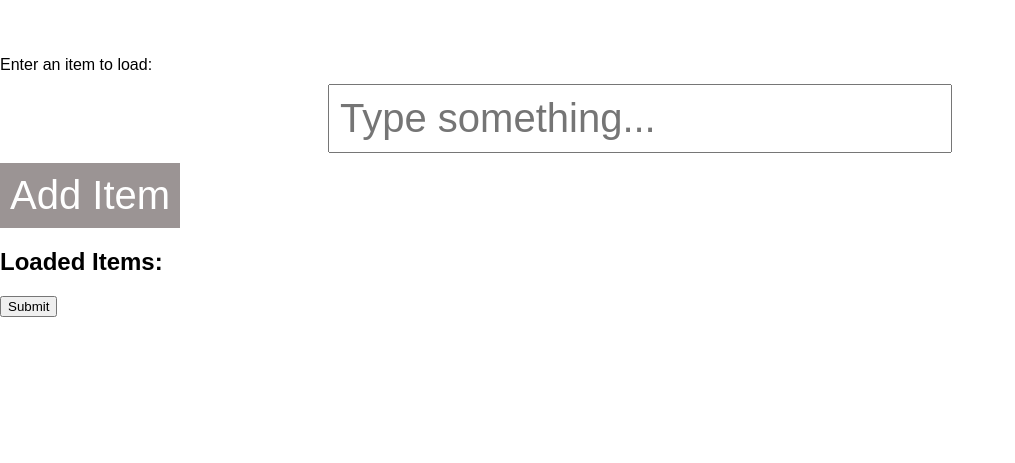
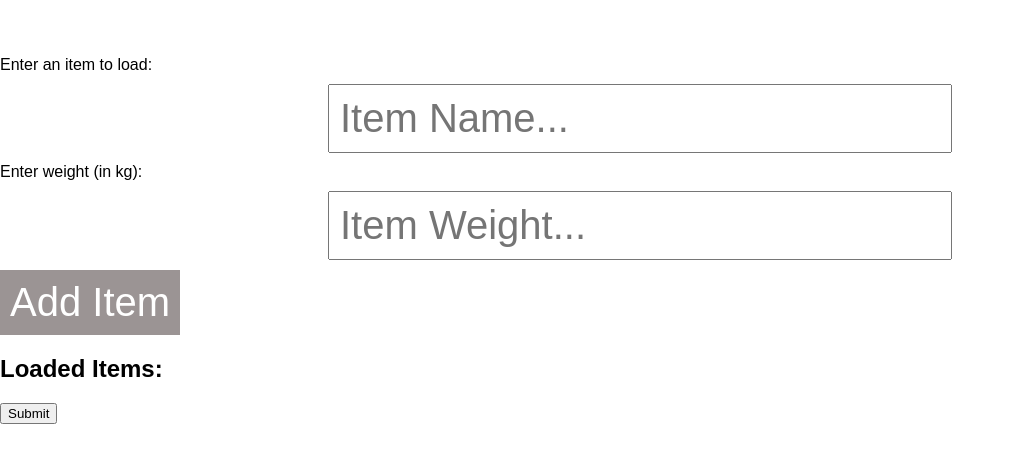
Before and after one commit to mryu003/MasterCargo, a Flask app: page /load in a window 1280 px wide. Shown: the part 60-523 px from the top of the page, without its empty margins (0-1015 px from the left). Run offline with Flask 3, Linux system fonts and the light colour scheme.

Commit message:
Added Input Weight

```diff
--- a/website/__init__.py
+++ b/website/__init__.py
@@ -122,7 +122,6 @@ def create_app(test_config=None):
 
         print("Session data on GET:", session.get('loaded_items', []))
         return resp
-
     @app.route('/balance')
     def balance():
         resp = make_response(render_template('balance.html'))
--- a/website/templates/load.html
+++ b/website/templates/load.html
@@ -16,11 +16,12 @@
             <p>New Item to Load:</p>
         </div>
 
-        <!--form to input new item-->
-
+        <!-- Form to input new item -->
         <form id="ItemForm">
             <label for="itemInput">Enter an item to load:</label>
-            <input type="text" id="itemInput" class="usernameInput" placeholder="Type something..." required>
+            <input type="text" id="itemInput" class="usernameInput" placeholder="Item Name..." required>
+            <label for="weightInput">Enter weight (in kg):</label>
+            <input type="number" id="weightInput" class="usernameInput" placeholder="Item Weight..." required>
             <button type="submit" class="signInButton">Add Item</button>
         </form>
 
@@ -29,14 +30,13 @@
             <!-- Render existing items from session -->
             {% for item in loaded_items %}
                 <li>
-                    {{ item }}
-                    <!-- Button to remove item -->
-                    <button type="button" class="removeButton" data-item="{{ item }}">Remove</button>
+                    {{ item.name }} - {{ item.weight }} kg
+                    <button type="button" class="removeButton" data-name="{{ item.name }}">Remove</button>
                 </li>
             {% endfor %}
         </ul>
 
-        <!--Form that submits all items to server-->
+        <!-- Form that submits all items to the server -->
         <form id="SubmitForm" method="POST" action="{{ url_for('load') }}">
             <input type="hidden" name="items" id="hiddenItems">
             <button type="submit" class="loginButton">Submit</button>
@@ -44,31 +44,38 @@
     </div>
 
     <script>
-        //Add and Submit items
+        // Array to hold items - temporarily
         const arrayOfItems = [];
 
         const itemForm = document.getElementById('ItemForm');
         const itemInput = document.getElementById('itemInput');
+        const weightInput = document.getElementById('weightInput');
         const itemList = document.getElementById('ItemList');
         const submitForm = document.getElementById('SubmitForm');
         const hiddenItems = document.getElementById('hiddenItems');
 
-        // Add items to the list and display them
+        // Add item to the list
         itemForm.addEventListener('submit', function (event) {
             event.preventDefault();
-            const newItem = itemInput.value.trim();
-            if (newItem) {
-                arrayOfItems.push(newItem);
+            // Read input values
+            const newName = itemInput.value.trim();
+            const newWeight = parseFloat(weightInput.value);
+            // Check if the name and weight are valid
+            if (newName && !isNaN(newWeight)) {
+                arrayOfItems.push({ name: newName, weight: newWeight });
                 displayItems();
                 itemInput.value = '';
+                weightInput.value = '';
+            } else {
+                alert("Please provide valid item name and weight!");
             }
         });
 
-        // Listener for user click on Remove button - then removes it
+        // Remove item from the list
         itemList.addEventListener('click', function (event) {
             if (event.target.classList.contains('removeButton')) {
-                const itemToRemove = event.target.getAttribute('data-item');
-                const itemIndex = arrayOfItems.indexOf(itemToRemove);
+                const itemToRemove = event.target.getAttribute('data-name');
+                const itemIndex = arrayOfItems.findIndex(item => item.name === itemToRemove);
                 if (itemIndex > -1) {
                     arrayOfItems.splice(itemIndex, 1);
                     displayItems();
@@ -76,25 +83,27 @@
             }
         });
 
+        // Submit items to server
         submitForm.addEventListener('submit', function (event) {
             event.preventDefault();
+
+            // Add items to hidden input and submit form
             hiddenItems.value = JSON.stringify(arrayOfItems);
             submitForm.submit();
         });
 
-
-        // Display all items - Using for debugging/can keep or delete
+        // Display items in the list
         function displayItems() {
             itemList.innerHTML = '';
             arrayOfItems.forEach((item) => {
+                // Create a new list item element
                 const listItem = document.createElement('li');
-                listItem.textContent = item;
+                listItem.textContent = `${item.name} - ${item.weight} kg`;
 
-                // Create a remove button for each item
                 const removeButton = document.createElement('button');
                 removeButton.textContent = 'Remove';
                 removeButton.classList.add('removeButton');
-                removeButton.setAttribute('data-item', item);
+                removeButton.setAttribute('data-name', item.name);
 
                 listItem.appendChild(removeButton);
                 itemList.appendChild(listItem);
```
